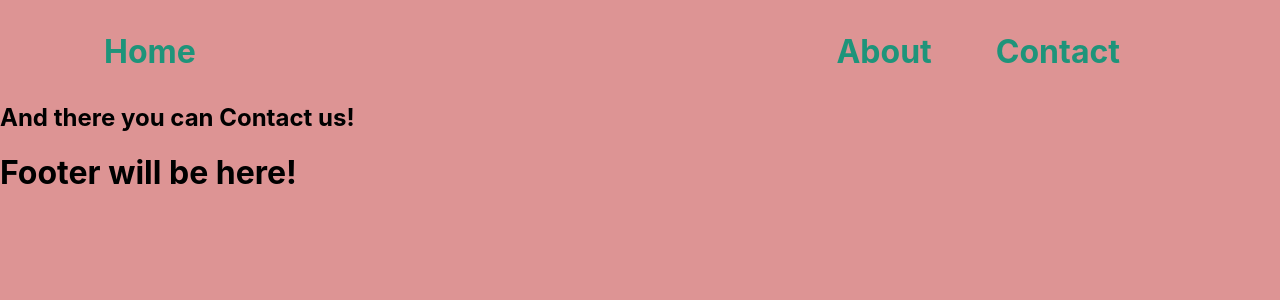
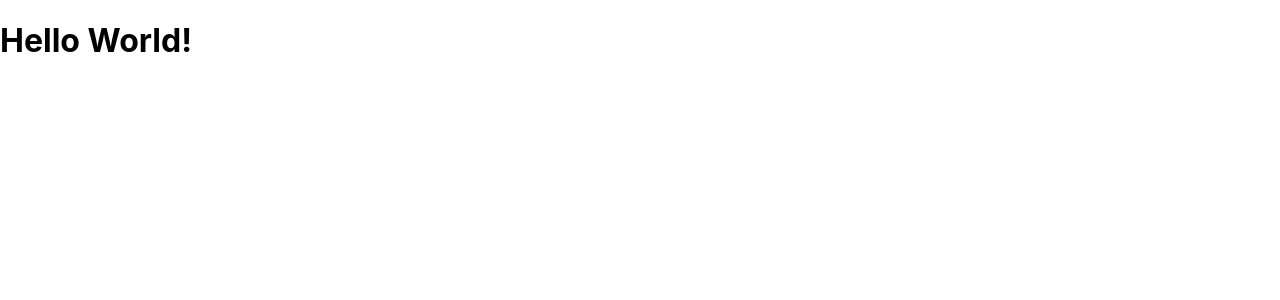
Before and after one commit to charlie763/cwd-coding-challenge-1, a React (Create React App) app: page /contact in a window 1280 px wide. Shown: the top 300 px of the page. Built offline with nearby package versions, Linux system fonts and the light colour scheme.

Commit message:
set up for code challenge

```diff
--- a/src/App.js
+++ b/src/App.js
@@ -1,24 +1,10 @@
 import React from 'react';
-import { BrowserRouter as Router, Route } from 'react-router-dom'
-import './scss/main.scss';
 
-import Nav from './components/global/nav/index';
-import Footer from './components/global/footer/index';
-
-import Home from './components/home/index';
-import About from './components/about/index';
-import Contact from './components/contact/index';
 
 function App() {
   return (
     <body>
-      <Nav />
-      <Router>
-        <Route exact path='/' component={Home} />
-        <Route exact path='/about' component={About} />
-        <Route exact path='/contact' component={Contact} />
-      </Router>
-      <Footer />
+      <h1>Hello World!</h1>
     </body>
   );
 }
--- a/src/components/about/index.js
+++ /dev/null
@@ -1,15 +0,0 @@
-import React from 'react';
-
-class About extends React.Component {
-    render(){
-        return(
-            <section>
-                <h1>
-                    Here you can learn more about us!
-                </h1>
-            </section>
-        )
-    }
-}
-
-export default About;
--- a/src/components/contact/index.js
+++ /dev/null
@@ -1,15 +0,0 @@
-import React from 'react';
-
-class Contact extends React.Component {
-    render(){
-        return(
-            <section>
-                <h1>
-                    And there you can Contact us!
-                </h1>
-            </section>
-        )
-    }
-}
-
-export default Contact
--- a/src/components/global/footer/index.js
+++ /dev/null
@@ -1,13 +0,0 @@
-import React from 'react';
-
-class Footer extends React.Component {
-    render(){
-        return(
-            <footer>
-                <h1>Footer will be here!</h1>
-            </footer>
-        )
-    }
-}
-
-export default Footer
--- a/src/components/global/nav/index.js
+++ /dev/null
@@ -1,29 +0,0 @@
-import React from 'react';
-
-class Nav extends React.Component {
-    render(){
-        return(
-            <nav>
-                <ul className='main-nav'>
-                    <li>
-                        <a href='/'>
-                            Home
-                        </a>
-                    </li>
-                    <li className='nav-push'>
-                        <a href='/about'>
-                            About
-                        </a>
-                    </li>
-                    <li>
-                        <a href='/contact'>
-                            Contact
-                        </a>
-                    </li>
-                </ul>
-            </nav>
-        )
-    }
-}
-
-export default Nav
--- a/src/components/home/index.js
+++ /dev/null
@@ -1,90 +0,0 @@
-import React from 'react';
-
-class Home extends React.Component {
-    constructor(){
-        super()
-        this.state = {
-            weatherData: false
-        }
-    }
-
-    fetchWeatherData = () => {
-        fetch('http://dataservice.accuweather.com/currentconditions/v1/348308?apikey=BL84oxFsikLXeqZkAcPefEG8okzzcGzu&language=en-us')
-            .then(r => r.json())
-            .then(data => {
-                this.setState({
-                    ...this.state,
-                    weatherData: data[0]
-                })
-            })
-    }
-
-    weatherBox = () => {
-        console.log(this.state.weatherData)
-        let weather = this.state.weatherData
-
-        if (weather){
-
-            return(
-                <div className='home__card'>
-                    {this.DayOrNight(weather.IsDayTime)}
-                    <h3>Temperature</h3>
-                    <ul>
-                        <p>{weather.Temperature.Imperial.Value} F</p>
-                        <p>{weather.Temperature.Metric.Value} C</p>
-                    </ul>
-                    { this.weatherDescription(weather.HasPrecipitation, weather.WeatherText) }
-                    <h3>Last Updated: { this.weatherTimeTranlsator(weather.LocalObservationDateTime) }</h3>
-                </div>
-            )
-        }
-    }
-
-    weatherDescription = (precipBool, weatherText) => {
-        if (precipBool){
-            return(
-                <p>It is currently raining and it is {weatherText}!</p>
-            )
-        } else if (!precipBool){
-            return(
-                <p>It is not curently raining and it is {weatherText}!</p>
-            )
-        }
-    }
-
-    DayOrNight = bool => {
-        if(bool){
-            return <img src={require('./images/sun.jpg')} alt='placeholder' />
-        } else if (!bool){
-            return <img src={require('./images/moon.jpg')} alt='placeholer' />
-        }
-    }
-
-    weatherTimeTranlsator = rawTime => {
-        let time = rawTime.split('T')[1]
-        time = time.split(':')
-        let hour = time[0]
-        let minute = time[1]
-
-        if(hour <= 12){
-            return `${hour}:${minute} AM`
-        } else if (hour > 12){
-            hour = hour - 12
-            return `${hour}:${minute} PM`
-        }
-    }
-
-    componentDidMount(){
-        this.fetchWeatherData()
-    }
-
-    render(){
-        return(
-            <section className='home'>
-                { this.weatherBox() }
-            </section>
-        )
-    }
-}
-
-export default Home;
--- a/src/scss/_home.scss
+++ /dev/null
@@ -1,19 +0,0 @@
-.home {
-    display: flex;
-    justify-content: center;
-
-
-    .home__card {
-        border: 1rem solid $color-one;
-        border-radius: 1rem;
-        width: 25vw;
-        text-align: center;
-
-        & > img {
-            height: auto;
-            width: 25vw;
-
-            border-radius: 1rem;
-        }
-    }
-}
--- a/src/scss/_nav.scss
+++ /dev/null
@@ -1,22 +0,0 @@
-.main-nav {
-    margin-top: 2rem;
-    margin-bottom: 2rem;
-    padding-right: 10rem;
-    display: flex;
-
-    & > li {
-        list-style-type: none;
-        padding-left: 5vw;
-
-        & > a {
-            text-decoration: none;
-            font-size: 2rem;
-            font-weight: bolder;
-            color: $color-one;
-        }
-    }
-}
-
-.nav-push {
-    margin-left: auto;
-}
```
Also changed, not shown: 1 other file (tests, documents, lock files or other folders).
